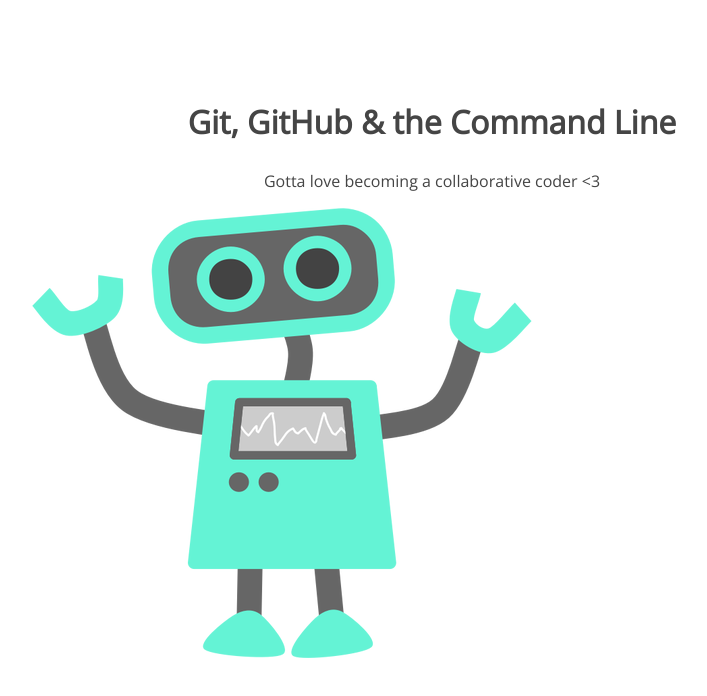
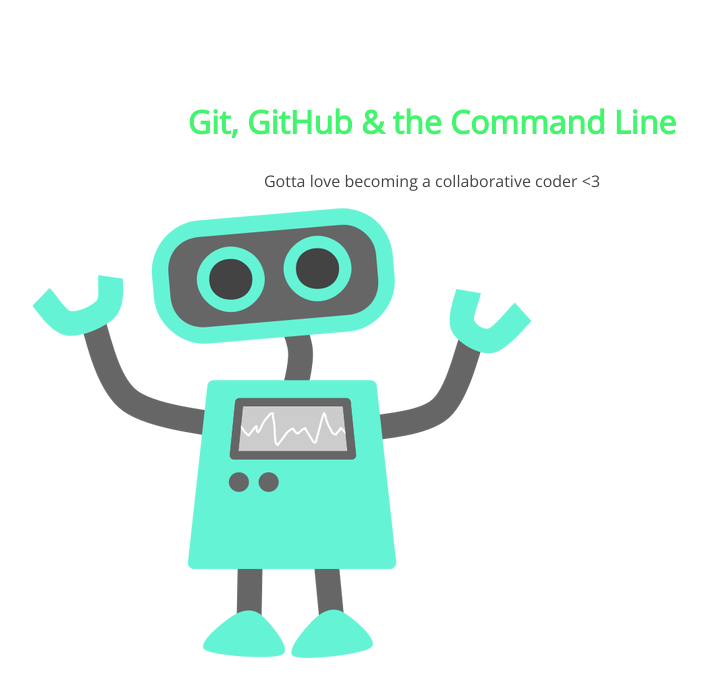
Before and after one commit to Mai30/105-project, a plain HTML site: page index.html in a window 1280 px wide. Shown: the whole page, without its empty margins (208-915 px from the left). Drawn offline with nearby package versions, Linux system fonts and the light colour scheme.

Commit message:
header h1 colour change

```diff
--- a/css/style.css
+++ b/css/style.css
@@ -8,6 +8,7 @@ section p {
 	color: #454545;
 }
 section h1 {
+	color: #42f46e;
 	font: 32px 'Open Sans';
 	font-weight: bold;
 }
```
